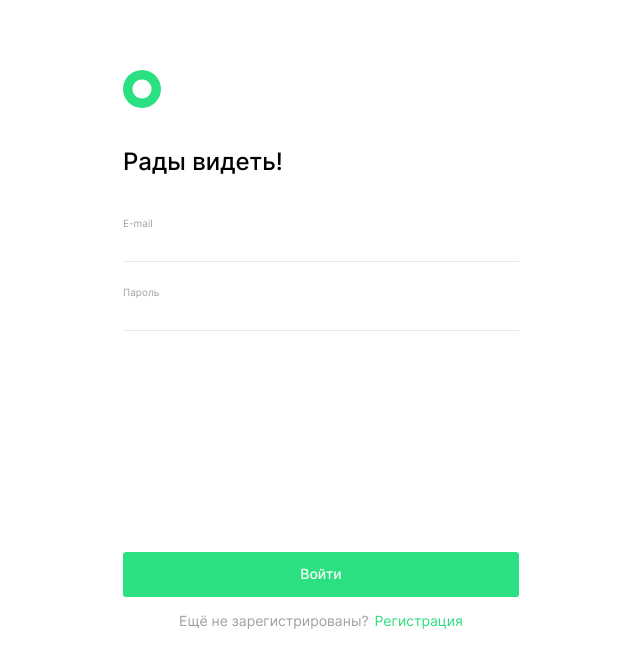
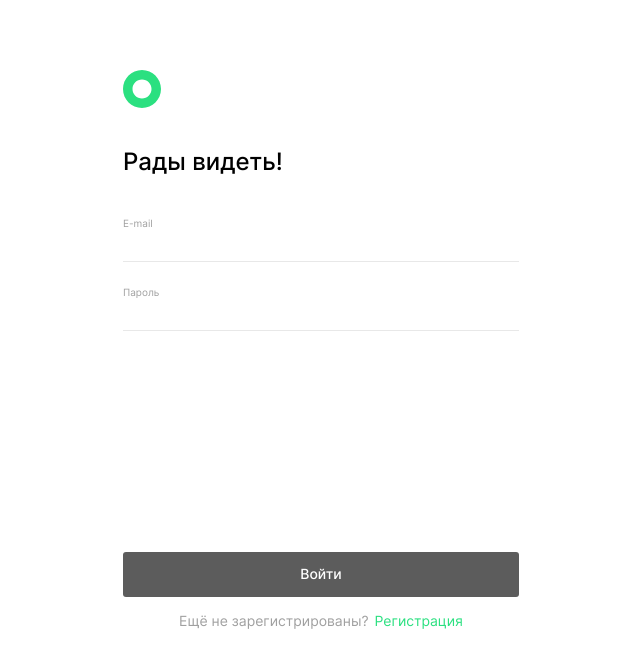
Before and after one commit to KateSmychok/movies-explorer-frontend, a React (Create React App) app: page /signin in a window 1280 px wide. Shown: the top 668 px of the page, without its empty margins (319-959 px from the left). Built offline with nearby package versions, Linux system fonts and the light colour scheme; what axios-mock-adapter would draw is missing.

Commit message:
feat: make submit button disabled if necessary

```diff
--- a/src/components/LoginForm/LoginForm.js
+++ b/src/components/LoginForm/LoginForm.js
@@ -1,11 +1,11 @@
 import React from 'react';
 import { Formik, Form, Field } from 'formik';
 import * as Yup from 'yup';
-import styles from './LoginForm.module.scss';
 import { Link } from 'react-router-dom';
 import cn from 'classnames/bind';
+import styles from './LoginForm.module.scss';
 
-let cx = cn.bind(styles);
+const cx = cn.bind(styles);
 
 const LoginSchema = Yup.object().shape({
   email: Yup.string()
@@ -34,9 +34,12 @@ function LoginForm() {
           console.log(values);
         }}
       >
-        {({ errors,
-            touched,
-          }) => (
+        {({
+          errors,
+          touched,
+          dirty,
+          isValid,
+        }) => (
           <Form className={styles.form}>
             <label className={styles.label} htmlFor='email'>E-mail</label>
             <Field
@@ -51,7 +54,9 @@ function LoginForm() {
               autoComplete='off'
             />
             {errors.email && touched.email ? (
-              <span className={styles.inputError}>{errors.email}</span>) : <span className={styles.inputError}> </span>
+              <span className={styles.inputError}>
+                {errors.email}</span>
+            ) : <span className={styles.inputError}> </span>
             }
 
             <label className={styles.label} htmlFor='password'>Пароль</label>
@@ -67,11 +72,15 @@ function LoginForm() {
               autoComplete='off'
             />
             {errors.password && touched.password ? (
-              <span className={styles.inputError}>{errors.password}</span>) : <span className={styles.inputError}> </span>
+              <span className={styles.inputError}>
+                {errors.password}</span>
+            ) : <span className={styles.inputError}> </span>
             }
 
             <div className={styles.buttonWithCaption}>
-              <button type='submit' className={styles.submitButton}>Войти</button>
+              <button type='submit' className={styles.submitButton} disabled={!(dirty && isValid)}>
+                Войти
+              </button>
               <div className={styles.questionWithLink}>
                 <p className={styles.question}>Ещё не зарегистрированы?</p>
                 <Link to="/signup" className={styles.link}>Регистрация</Link>
@@ -81,6 +90,7 @@ function LoginForm() {
         )}
       </Formik>
     </div>
-  )}
+  );
+}
 
 export default LoginForm;
--- a/src/components/LoginForm/LoginForm.module.scss
+++ b/src/components/LoginForm/LoginForm.module.scss
@@ -84,6 +84,15 @@
   text-align: center;
   @include button;
   @include Inter500;
+
+  &:disabled {
+    background: $dark-grey;
+    cursor: auto;
+  }
+
+  &:disabled:hover {
+    opacity: 1;
+  }
 }
 
 .questionWithLink {
--- a/src/components/RegisterForm/RegisterForm.js
+++ b/src/components/RegisterForm/RegisterForm.js
@@ -1,12 +1,11 @@
 import React from 'react';
-import { useHistory } from 'react-router-dom';
+import { useHistory, Link } from 'react-router-dom';
 import { Formik, Form, Field } from 'formik';
 import * as Yup from 'yup';
+import cn from 'classnames/bind';
 import styles from './RegisterForm.module.scss';
-import { Link } from 'react-router-dom';
-import cn from 'classnames/bind';
 
-let cx = cn.bind(styles);
+const cx = cn.bind(styles);
 
 const RegisterSchema = Yup.object().shape({
   name: Yup.string()
@@ -43,9 +42,12 @@ function RegisterForm() {
         history.push('/signin');
       }}
     >
-      {({ errors,
-          touched,
-        }) => (
+      {({
+        errors,
+        touched,
+        dirty,
+        isValid,
+      }) => (
         <Form className={styles.form}>
           <label className={styles.label} htmlFor='name'>Имя</label>
           <Field
@@ -60,7 +62,8 @@ function RegisterForm() {
             autoComplete='off'
           />
           {errors.name && touched.name ? (
-            <span className={styles.inputError}>{errors.name}</span>) : <span className={styles.inputError}> </span>
+            <span className={styles.inputError}>{errors.name}</span>
+          ) : <span className={styles.inputError}> </span>
           }
 
           <label className={styles.label} htmlFor='email'>E-mail</label>
@@ -76,7 +79,8 @@ function RegisterForm() {
             autoComplete='off'
           />
           {errors.email && touched.email ? (
-            <span className={styles.inputError}>{errors.email}</span>) : <span className={styles.inputError}> </span>
+            <span className={styles.inputError}>{errors.email}</span>
+          ) : <span className={styles.inputError}> </span>
           }
 
           <label className={styles.label} htmlFor='password'>Пароль</label>
@@ -92,11 +96,14 @@ function RegisterForm() {
             autoComplete='off'
           />
           {errors.password && touched.password ? (
-            <span className={styles.inputError}>{errors.password}</span>) : <span className={styles.inputError}> </span>
+            <span className={styles.inputError}>{errors.password}</span>
+          ) : <span className={styles.inputError}> </span>
           }
 
           <div className={styles.buttonWithCaption}>
-            <button type='submit' className={styles.submitButton}>Зарегистрироваться</button>
+            <button type='submit' className={styles.submitButton} disabled={!(dirty && isValid)}>
+              Зарегистрироваться
+            </button>
             <div className={styles.questionWithLink}>
               <p className={styles.question}>Уже зарегистрированы?</p>
               <Link to="/signin" className={styles.link}>Войти</Link>
@@ -106,6 +113,7 @@ function RegisterForm() {
       )}
     </Formik>
   </div>
-)}
+  );
+}
 
 export default RegisterForm;
--- a/src/components/RegisterForm/RegisterForm.module.scss
+++ b/src/components/RegisterForm/RegisterForm.module.scss
@@ -83,6 +83,15 @@
   text-align: center;
   @include button;
   @include Inter500;
+
+  &:disabled {
+    background: $dark-grey;
+    cursor: auto;
+  }
+
+  &:disabled:hover {
+    opacity: 1;
+  }
 }
 
 .questionWithLink {
```
